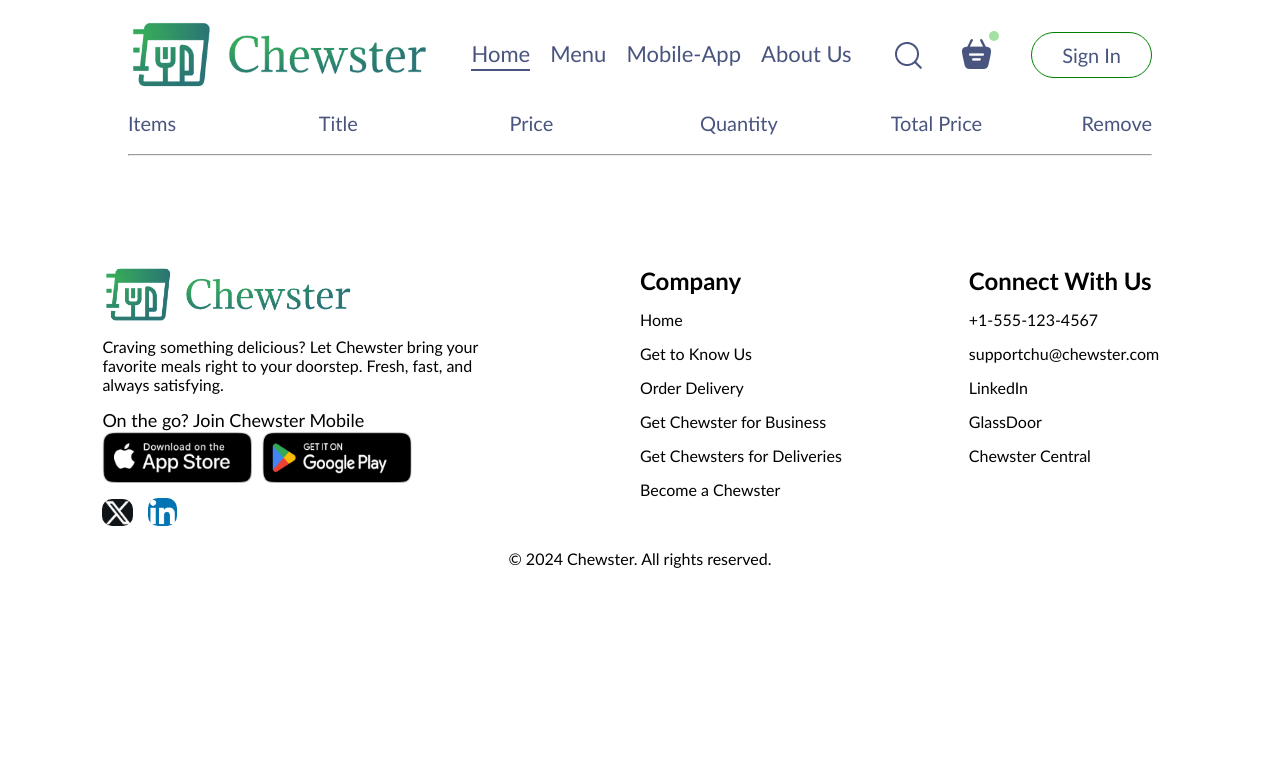
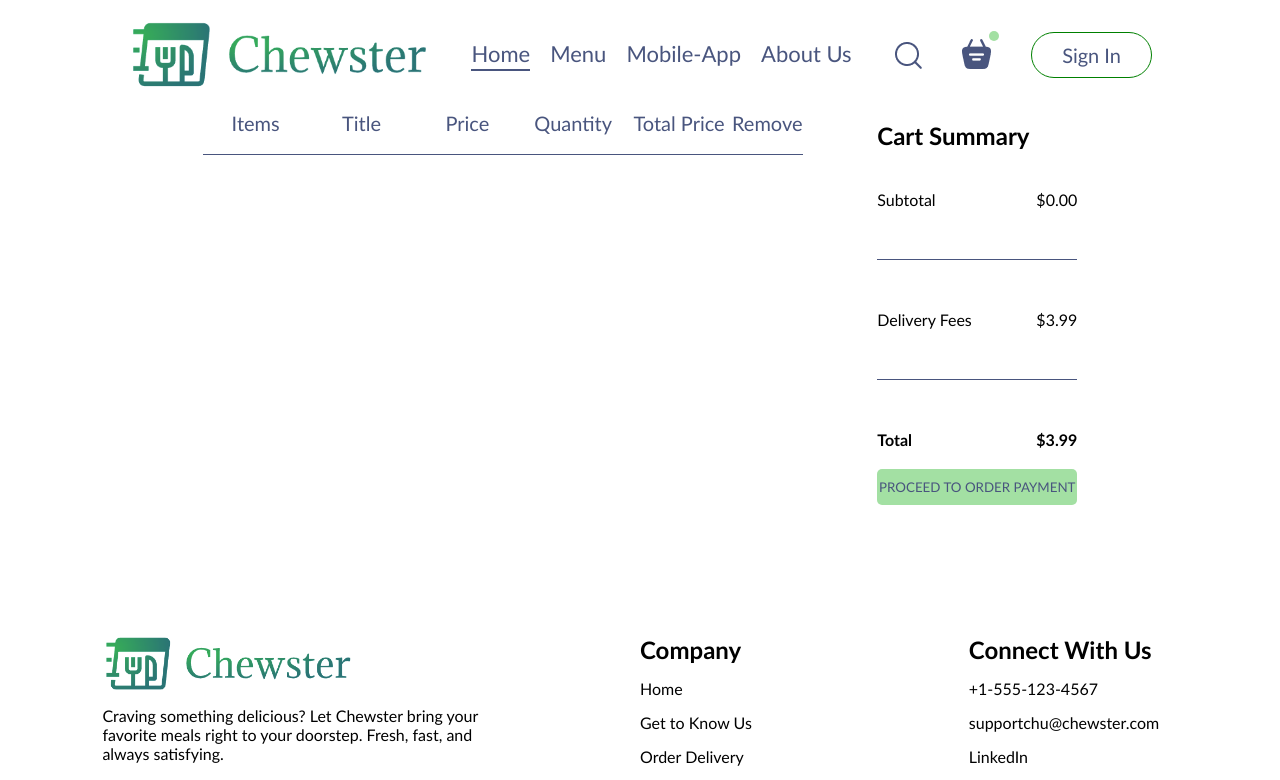
Before and after one commit to joshchu96/Chewster_FoodDelivery_app, a React (Vite) app in the folder Frontend/: page /cart in a window 1280 px wide. Shown: the top 780 px of the page. Built offline with nearby package versions, Linux system fonts and the light colour scheme.

Commit message:
completed cart summary page

```diff
--- a/Frontend/src/context/ChewsterContext.jsx
+++ b/Frontend/src/context/ChewsterContext.jsx
@@ -27,10 +27,6 @@ const ChewsterContextProvider = (props) => {
     }));
   };
 
-  useEffect(() => {
-    console.log(cartItems);
-  }, [cartItems]);
-
   const contextValue = {
     food_list,
     cartItems,
--- a/Frontend/src/pages/Cart/Cart.css
+++ b/Frontend/src/pages/Cart/Cart.css
@@ -1,5 +1,7 @@
 .cart {
-  margin-top: 100px;
+  margin-top: 50;
+  display: flex;
+  justify-content: space-evenly;
 }
 
 .cart-items-title,
@@ -9,12 +11,14 @@
   align-items: center;
   color: #49557e;
   font-size: 20px;
+  text-align: center;
 }
 
 .cart-items-item {
-  margin: 15px 0px;
+  margin: 10px 0px;
   color: black;
   font-size: 15px;
+  text-align: center;
 }
 
 .cart-items-item img {
@@ -32,3 +36,38 @@
   font-size: 20px;
   color: red;
 }
+
+.cart-summary-container {
+  margin-top: 10px;
+  display: flex;
+  flex-direction: column;
+  gap: 20px;
+}
+
+.cart-summary {
+  flex: 1;
+  display: flex;
+  flex-direction: column;
+  gap: 40px;
+}
+
+.cart-summary-details {
+  display: flex;
+  justify-content: space-between;
+  color: black;
+}
+
+.cart-summary hr {
+  margin: 10px 0px;
+}
+
+.cart-summary button {
+  border: none;
+  color: #49557e;
+  background-color: #a3e0a3;
+  width: 200px;
+  padding: 10px 0px;
+  border-radius: 5px;
+  cursor: pointer;
+  margin-top: 20px;
+}
--- a/Frontend/src/pages/Cart/Cart.jsx
+++ b/Frontend/src/pages/Cart/Cart.jsx
@@ -4,8 +4,19 @@ import { ChewsterContext } from "../../context/ChewsterContext";
 
 const Cart = () => {
   const { cartItems, food_list, removeFromCart } = useContext(ChewsterContext);
+
+  const calculateSubtotal = () => {
+    return food_list.reduce((acc, item) => {
+      return acc + item.price * (cartItems[item._id] || 0);
+    }, 0);
+  };
+
+  const subtotal = calculateSubtotal();
+  const deliveryFees = 3.99;
+  const total = subtotal + deliveryFees;
+
   return (
-    <div className="'cart">
+    <div className="cart">
       <div className="cart-items">
         <div className="cart-items-title">
           <p>Items</p>
@@ -20,8 +31,8 @@ const Cart = () => {
         {food_list.map((item, index) => {
           if (cartItems[item._id] > 0) {
             return (
-              <div>
-                <div key={index} className="cart-items-title cart-items-item">
+              <div key={index}>
+                <div className="cart-items-title cart-items-item">
                   <img src={item.image} alt="picture of food in cart" />
                   <p>{item.name}</p>
                   <p>${item.price}</p>
@@ -40,7 +51,35 @@ const Cart = () => {
               </div>
             );
           }
+          return null;
         })}
+      </div>
+      <div className="cart-summary-container">
+        <div className="cart-summary">
+          <h2>Cart Summary</h2>
+          <div>
+            <div className="cart-summary-details">
+              <p>Subtotal</p>
+              <p>${subtotal.toFixed(2)}</p>
+            </div>
+          </div>
+          <hr />
+          <div>
+            <div className="cart-summary-details">
+              <p>Delivery Fees</p>
+              <p>${deliveryFees.toFixed(2)}</p>
+            </div>
+          </div>
+          <hr />
+          <div>
+            <div className="cart-summary-details">
+              <b>Total</b>
+              <b>${total.toFixed(2)}</b>
+            </div>
+            <button>PROCEED TO ORDER PAYMENT</button>
+          </div>
+        </div>
+        <div className="cart-promo"></div>
       </div>
     </div>
   );
```
